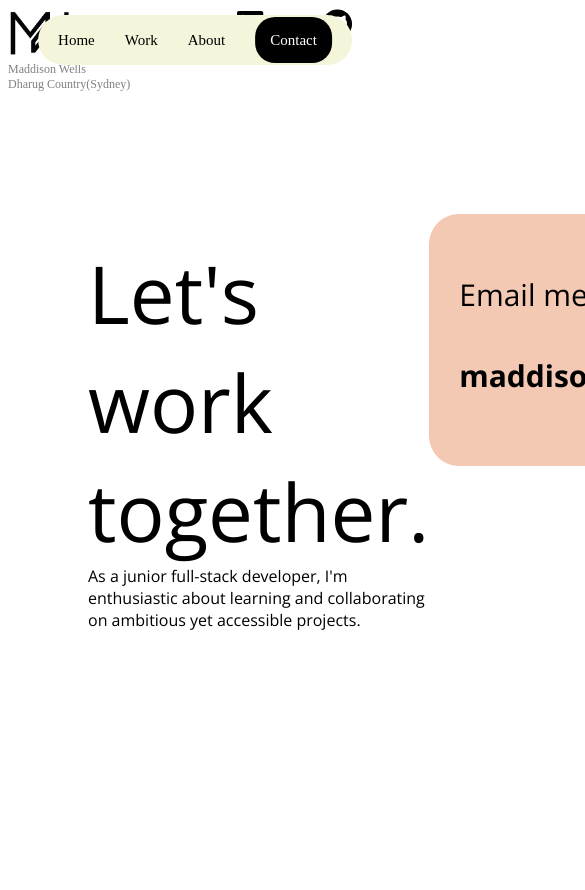
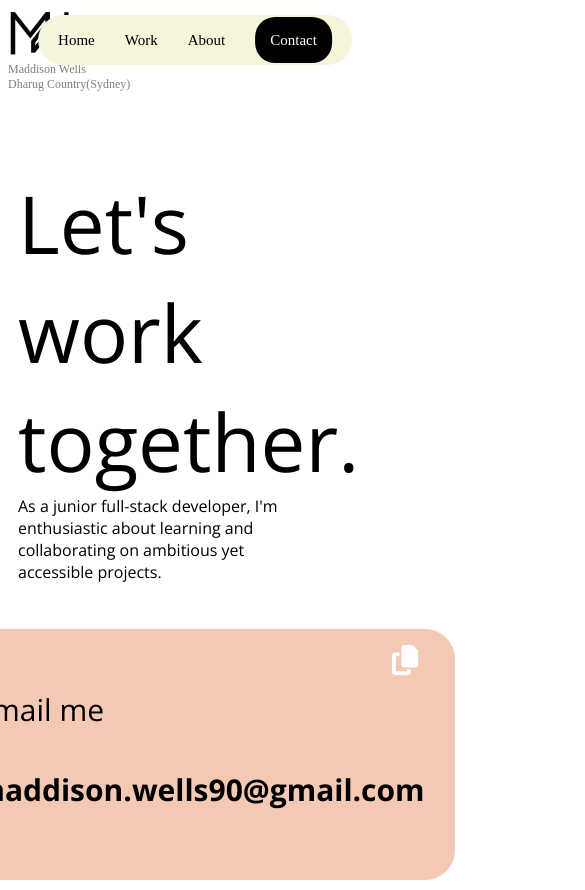
Before and after one commit to maddison-wells/portfolio.new, a React (Vite) app: page /contact in a window 390 px wide. Shown: the top 890 px of the page, 585 px wide, since content can reach past the window. Before the commit the page ends 844 px from the top, so only its background shows below. Built offline with nearby package versions, Linux system fonts and the light colour scheme.

Commit message:
responsive code added and clipboard function

```diff
--- a/package.json
+++ b/package.json
@@ -15,6 +15,7 @@
     "@fortawesome/free-solid-svg-icons": "^6.5.2",
     "@fortawesome/react-fontawesome": "^0.2.0",
     "react": "^18.2.0",
+    "react-copy-to-clipboard": "^5.1.0",
     "react-dom": "^18.2.0",
     "react-masonry-css": "^1.0.16",
     "react-router-dom": "^6.23.0"
--- a/src/About/About.jsx
+++ b/src/About/About.jsx
@@ -25,7 +25,8 @@ const About = () => {
       <p className={styles.about__text}>
         Hello there! I'm <span>Maddison</span>, coming from a background in
         finance, the idea of transitioning into a field full of learning,
-        creativity, and innovation was too good to pass up. As a
+        creativity, and innovation was too good to pass up. I've spent the last
+        6 months working at _nology and found as a
         <span> junior full-stack developer</span>, I've thrived on challenging
         myself to learn new concepts and languages. I love to dabble in art when
         time permits, and I'm never far from a good book. If you're seeking a
--- a/src/About/About.module.scss
+++ b/src/About/About.module.scss
@@ -33,3 +33,21 @@
     color: rgb(244, 201, 180);
   }
 }
+
+@media screen and (max-width: 1096px) {
+  .about {
+    flex-direction: column-reverse;
+
+    &__text {
+      width: 80vw;
+      text-align: justify;
+    }
+  }
+
+  .skills {
+    &__listItem {
+      text-align: center;
+      flex-basis: 50%;
+    }
+  }
+}
--- a/src/Card/Card.module.scss
+++ b/src/Card/Card.module.scss
@@ -22,3 +22,11 @@
     color: black;
   }
 }
+
+@media screen and (max-width: 1154px) {
+  .card {
+    &__img {
+      width: 200px;
+    }
+  }
+}
--- a/src/Contact/Contact.jsx
+++ b/src/Contact/Contact.jsx
@@ -1,12 +1,22 @@
-import React from "react";
+import React, { useState } from "react";
+import ReactDOM from "react-dom";
 import styles from "./Contact.module.scss";
 import { FontAwesomeIcon } from "@fortawesome/react-fontawesome";
 import { faLinkedin, faGithub } from "@fortawesome/free-brands-svg-icons";
+import { faCopy } from "@fortawesome/free-solid-svg-icons";
 
 const Contact = () => {
+  const [iconClicked, setIconClicked] = useState(false);
+
+  const handleCopyEmail = () => {
+    const email = "maddison.wells90@gmail.com";
+    navigator.clipboard.writeText(email);
+    setIconClicked(true);
+  };
+
   return (
     <div className={styles.contact}>
-      <div className={styles.contact__section}>
+      <div>
         <h1 className={styles.contact__title}>Let's work together.</h1>
         <p className={styles.contact__text}>
           As a junior full-stack developer, I'm enthusiastic about learning and
@@ -14,8 +24,16 @@ const Contact = () => {
         </p>
       </div>
       <div className={styles.contact__section}>
+        <button
+          className={`${styles.contact__btn} ${
+            iconClicked ? styles.clicked : ""
+          }`}
+          onClick={handleCopyEmail}
+        >
+          <FontAwesomeIcon icon={faCopy} />
+        </button>
         <ul className={styles.contact__list}>
-          <li>
+          <li className={styles.contact__listItem}>
             <p>Email me</p>
             <h4>maddison.wells90@gmail.com</h4>
           </li>
@@ -43,4 +61,6 @@ const Contact = () => {
   );
 };
 
+ReactDOM.render(<Contact />, document.getElementById("root"));
+
 export default Contact;
--- a/src/Contact/Contact.module.scss
+++ b/src/Contact/Contact.module.scss
@@ -21,10 +21,19 @@
     list-style: none;
     font-size: 30px;
     color: black;
-    padding: 30px;
+    margin-top: 0px;
+  }
+
+  &__section {
+    padding-right: 30px;
+    padding-top: 30px;
+    position: relative;
     border-radius: 30px;
     background-color: rgb(244, 201, 180);
     width: fit-content;
+    display: flex;
+    flex-direction: column;
+    justify-content: center;
   }
 
   &__socials {
@@ -36,4 +45,50 @@
   &__socials:hover {
     color: rgb(201, 175, 187);
   }
+
+  &__btn {
+    background: transparent;
+    font-size: 30px;
+    color: white;
+    border: none;
+    text-align: right;
+    margin-bottom: 0px;
+    position: absolute;
+    right: 30px;
+    top: 15px;
+  }
+
+  &__btn.clicked {
+    color: black;
+  }
+
+  &__listItem {
+    margin-top: 0px;
+    padding-top: 0px;
+  }
 }
+
+@media screen and (max-width: 1096px) {
+  .contact {
+    flex-direction: column;
+    gap: 30px;
+
+    &__text {
+      width: 70vw;
+    }
+  }
+}
+
+@media screen and (max-width: 705px) {
+  .contact {
+    flex-direction: column;
+    gap: 30px;
+    margin: 10px;
+    justify-content: center;
+    align-items: center;
+
+    &__text {
+      width: 70vw;
+    }
+  }
+}
--- a/src/Navbar/Navbar.module.scss
+++ b/src/Navbar/Navbar.module.scss
@@ -59,3 +59,11 @@
     width: 30px;
   }
 }
+
+@media screen and (max-width: 736px) {
+  .nav {
+    &__socials {
+      display: none;
+    }
+  }
+}
--- a/src/Work/Work.module.scss
+++ b/src/Work/Work.module.scss
@@ -9,3 +9,16 @@
   padding-left: 30px;
   background-clip: padding-box;
 }
+
+@media screen and (max-width: 850px) {
+  .grid {
+    flex-wrap: wrap;
+    justify-content: center;
+  }
+
+  .grid_column {
+    width: calc(50% - 5px);
+    margin-left: 10px;
+    margin-bottom: 30px;
+  }
+}
```
Also changed, not shown: 1 other file (tests, documents, lock files or other folders).
